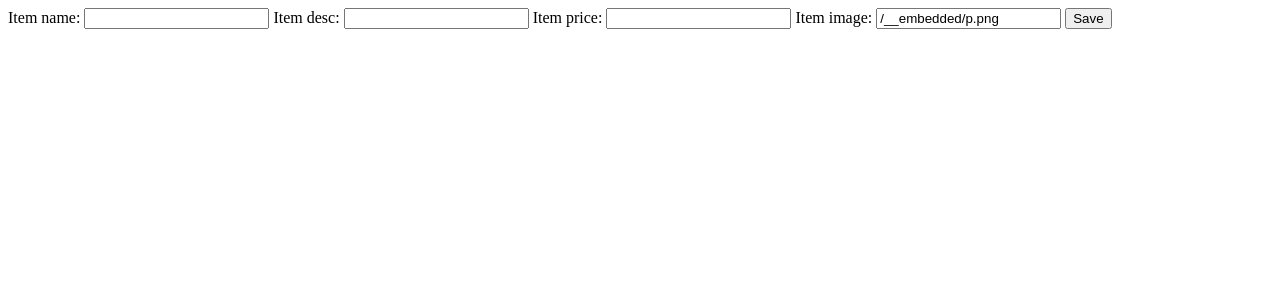
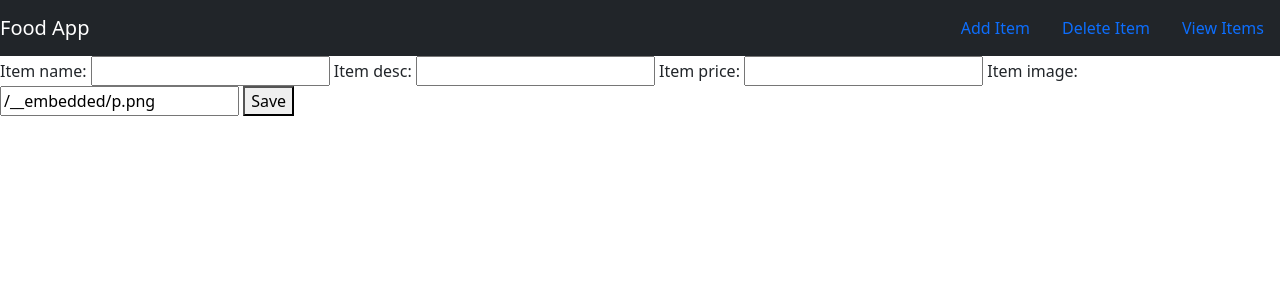
Before and after one commit to VikMaamaa/Django-FoodApp, a Django app: template food/templates/food/item-form.html in a window 1280 px wide. Shown: the top 300 px of the page. Run offline with Django 4.2, Linux system fonts and the light colour scheme; the template is opened without the code that fills it: values that come from a table or form of the project are taken from there, others are empty; parts of the project's set-up code (start-up, migrations or seed data) failed here and were passed over.

Commit message:
feat: connected base template to form

```diff
--- a/food/templates/food/base.html
+++ b/food/templates/food/base.html
@@ -14,7 +14,7 @@
         <a href="#" class="navbar-brand">Food App</a>
 
         <div class='navbar text-primary'>
-            <a class="nav-item nav-link px-3 " href="#">Add Item</a>
+            <a class="nav-item nav-link px-3 " href="{% url 'food:create_item' %}">Add Item</a>
             <a class="nav-item nav-link px-3" href="#">Delete Item</a>
             <a class="nav-item nav-link px-3" href="#">View Items</a>
         </div>
--- a/food/templates/food/item-form.html
+++ b/food/templates/food/item-form.html
@@ -1,5 +1,8 @@
+{% extends 'food/base.html' %}
+{% block body %}
 <form method="POST">
     {% csrf_token %}
     {{form}}
     <button type="submit">Save</button>
 </form>
+{% endblock body %}
--- a/food/urls.py
+++ b/food/urls.py
@@ -6,7 +6,7 @@ app_name = 'food'
 urlpatterns = [
     path('', views.index, name='index'),
     path('item/',views.item, name='item'),
-    path('<int:item_id>/', views.detail, name='detail')
+    path('<int:item_id>/', views.detail, name='detail'),
     # add items
     path('add', views.create_item, name='create_item'),
 ]
```
Also changed, not shown: db.sqlite3.
